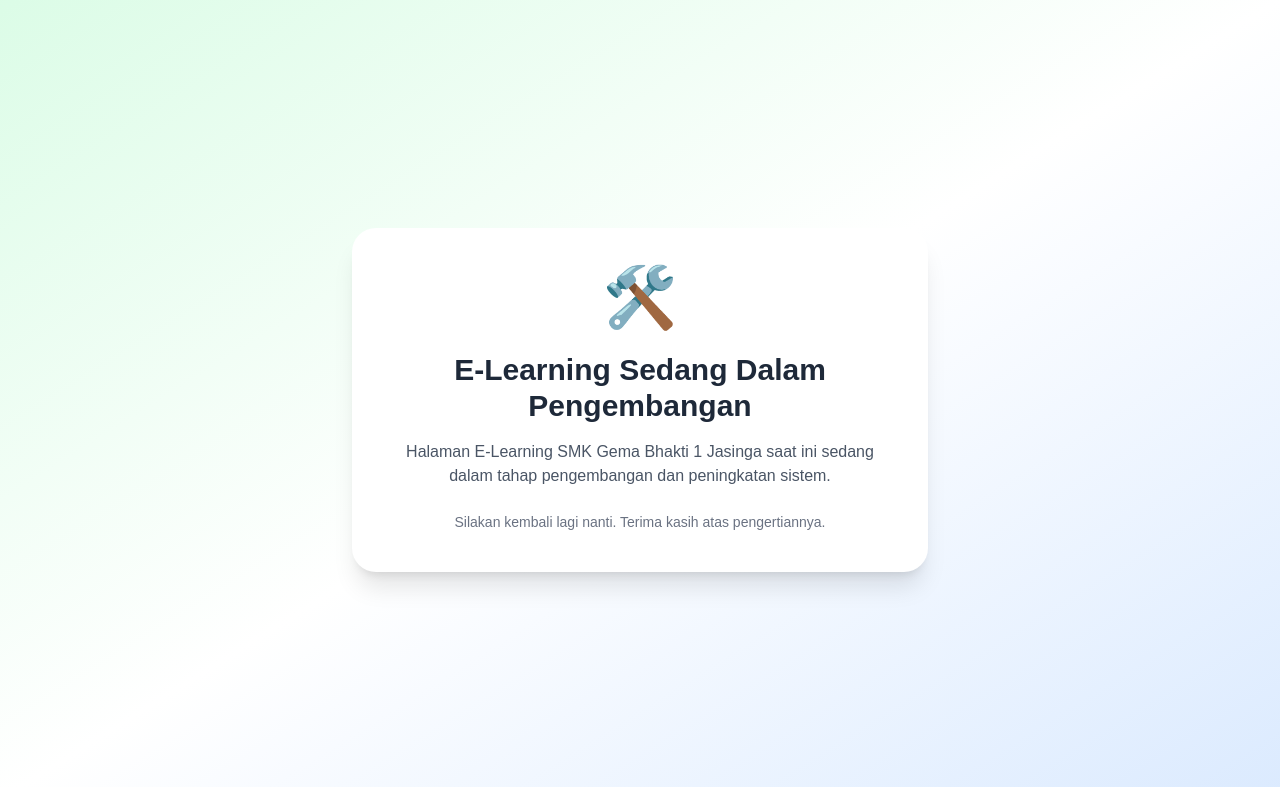
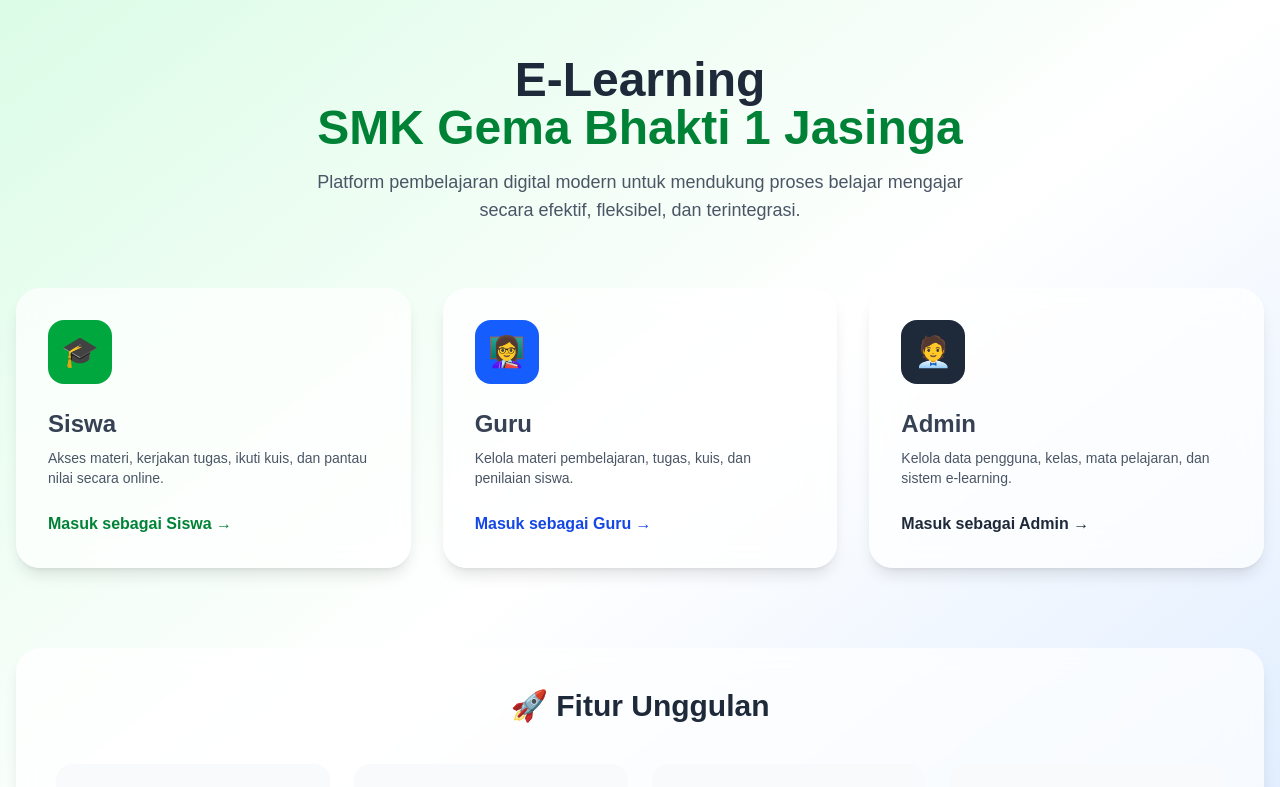
Before and after one commit to Dimas712/smk-gema-bhakti, a Next.js app: page /e-learning in a window 1280 px wide. Shown: the top 787 px of the page. Built offline with nearby package versions, Linux system fonts and the light colour scheme.

Commit message:
update fe elearning

```diff
--- a/src/app/(elearning)/e-learning/page.jsx
+++ b/src/app/(elearning)/e-learning/page.jsx
@@ -2,16 +2,9 @@
 
 export default function ELearningPage() {
   return (
-    <main className="min-h-screen flex items-center justify-center bg-gradient-to-br from-green-100 via-white to-blue-100 px-4">
-    {/*
-      ===============================
-      HALAMAN E-LEARNING LAMA
-      DIKOMENTARI SEMENTARA
-      ===============================
     <main className="min-h-screen bg-gradient-to-br from-green-100 via-white to-blue-100 px-4 py-14">
       <div className="max-w-7xl mx-auto">
 
-        {/* Hero Section *
         <section className="text-center mb-16">
           <h1 className="text-4xl md:text-5xl font-extrabold text-gray-800 mb-4">
             E-Learning
@@ -25,10 +18,8 @@
           </p>
         </section>
 
-        {/* Role Cards *
         <section className="grid grid-cols-1 md:grid-cols-3 gap-8 mb-20">
 
-          {/* Siswa *
           <div className="group bg-white/70 backdrop-blur-lg rounded-3xl p-8 shadow-lg hover:shadow-2xl transition">
             <div className="w-16 h-16 flex items-center justify-center rounded-2xl bg-green-600 text-white text-3xl mb-6">
               🎓
@@ -46,7 +37,6 @@
             </a>
           </div>
 
-          {/* Guru *
           <div className="group bg-white/70 backdrop-blur-lg rounded-3xl p-8 shadow-lg hover:shadow-2xl transition">
             <div className="w-16 h-16 flex items-center justify-center rounded-2xl bg-blue-600 text-white text-3xl mb-6">
               👩‍🏫
@@ -63,7 +53,6 @@
             </a>
           </div>
 
-          {/* Admin
           <div className="group bg-white/70 backdrop-blur-lg rounded-3xl p-8 shadow-lg hover:shadow-2xl transition">
             <div className="w-16 h-16 flex items-center justify-center rounded-2xl bg-gray-800 text-white text-3xl mb-6">
               🧑‍💼
@@ -79,11 +68,9 @@
               Masuk sebagai Admin →
             </a>
           </div>
-          *
 
         </section>
 
-        {/* Features *
         <section className="bg-white/70 backdrop-blur-lg rounded-3xl p-10 shadow-lg text-gray-800">
           <h2 className="text-3xl font-bold text-center mb-10">
             🚀 Fitur Unggulan
@@ -116,25 +103,5 @@
 
       </div>
     </main>
-    */}
-          {/* Maintenance Page */}
-      <div className="text-center bg-white p-10 rounded-3xl shadow-xl max-w-xl">
-        <div className="text-6xl mb-6">🛠️</div>
-
-        <h1 className="text-3xl font-bold text-gray-800 mb-4">
-          E-Learning Sedang Dalam Pengembangan
-        </h1>
-
-        <p className="text-gray-600 mb-6">
-          Halaman E-Learning SMK Gema Bhakti 1 Jasinga saat ini sedang dalam tahap
-          pengembangan dan peningkatan sistem.
-        </p>
-
-        <p className="text-gray-500 text-sm">
-          Silakan kembali lagi nanti. Terima kasih atas pengertiannya.
-        </p>
-      </div>
-
-    </main>
   );
 }
```
